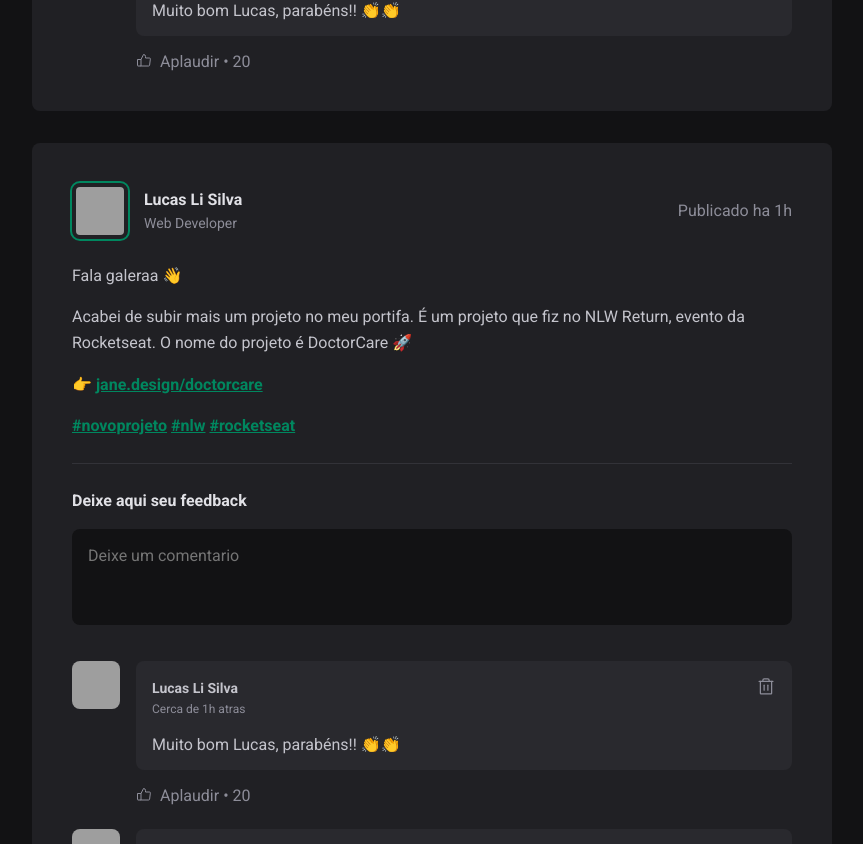
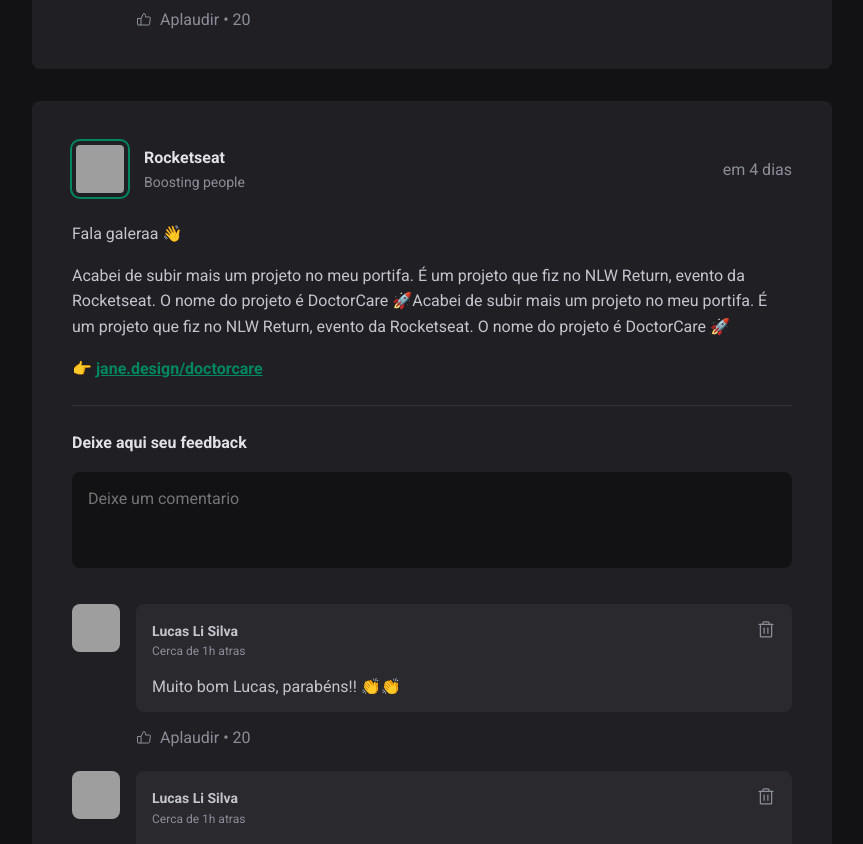
Before and after one commit to luldsilva/fundamentals-reactjs, a React (Vite) app: page / in a window 1280 px wide. Shown: the part 791-1635 px from the top of the page, without its empty margins (352-1215 px from the left). Built offline with nearby package versions, Linux system fonts and the light colour scheme; grey boxes are pictures that could not be loaded.

Commit message:
Refactored post component

```diff
--- a/package.json
+++ b/package.json
@@ -8,6 +8,7 @@
     "preview": "vite preview"
   },
   "dependencies": {
+    "date-fns": "^2.28.0",
     "phosphor-react": "^1.4.1",
     "react": "^18.0.0",
     "react-dom": "^18.0.0"
--- a/src/App.jsx
+++ b/src/App.jsx
@@ -4,6 +4,45 @@
 
 import styles from "./App.module.css";
 import "./global.css";
+
+const posts = [
+  {
+    id: 1,
+    author: {
+      avatarUrl: "https://github.com/luldsilva.png",
+      name: "Lucas Li Silva",
+      role: "Web Developer",
+    },
+    content: [
+      { type: "paragraph", content: "Fala galeraa 👋" },
+      {
+        type: "paragraph",
+        content:
+          "Acabei de subir mais um projeto no meu portifa. É um projeto que fiz no NLW Return, evento da Rocketseat. O nome do projeto é DoctorCare 🚀",
+      },
+      { type: "link", content: "jane.design/doctorcare" },
+    ],
+    publishedAt: new Date("2022-07-11"),
+  },
+  {
+    id: 2,
+    author: {
+      avatarUrl: "https://github.com/Rocketseat.png",
+      name: "Rocketseat",
+      role: "Boosting people",
+    },
+    content: [
+      { type: "paragraph", content: "Fala galeraa 👋" },
+      {
+        type: "paragraph",
+        content:
+          "Acabei de subir mais um projeto no meu portifa. É um projeto que fiz no NLW Return, evento da Rocketseat. O nome do projeto é DoctorCare 🚀Acabei de subir mais um projeto no meu portifa. É um projeto que fiz no NLW Return, evento da Rocketseat. O nome do projeto é DoctorCare 🚀",
+      },
+      { type: "link", content: "jane.design/doctorcare" },
+    ],
+    publishedAt: new Date("2022-07-10"),
+  },
+];
 
 function App() {
   return (
@@ -12,8 +51,15 @@
       <div className={styles.wrapper}>
         <Sidebar />
         <main>
-          <Post author="Lucas Silva" content="Conteudo de post para testes" />
-          <Post author="Lucas Silva" content="Conteudo de post para testes" />
+          {posts.map((post) => {
+            return (
+              <Post
+                author={post.author}
+                content={post.content}
+                publishedAt={post.publishedAt}
+              />
+            );
+          })}
         </main>
       </div>
     </div>
--- a/src/components/Post.jsx
+++ b/src/components/Post.jsx
@@ -1,39 +1,65 @@
+import { format, formatDistanceToNow } from "date-fns";
+import { ptBR } from "date-fns/locale";
+import { useState } from "react";
 import { Avatar } from "./Avatar";
 import { Comment } from "./Comment";
 import styles from "./Post.module.css";
 
-export function Post() {
+const comment = [1, 2, 3];
+
+export function Post(props) {
+  const [comment, setComment] = useState([1, 2]);
+  const publishedDateFormatted = format(
+    props.publishedAt,
+    "dd 'de' LLLL 'às' HH:mm'h'",
+    {
+      locale: ptBR,
+    }
+  );
+  const publishedDateRelativeToNow = formatDistanceToNow(props.publishedAt, {
+    locale: ptBR,
+    addSuffix: true,
+  });
+
+  function handleCreateNewComment() {
+    event.preventDefault();
+
+    setComment([...comment, comment.length + 1]);
+  }
+
   return (
     <article className={styles.post}>
       <header className={styles.mainHeader}>
         <div className={styles.author}>
-          <Avatar src="https://github.com/luldsilva.png" />
+          <Avatar src={props.author.avatarUrl} />
           <div className={styles.authorInfo}>
-            <strong>Lucas Li Silva</strong>
-            <span>Web Developer</span>
+            <strong>{props.author.name}</strong>
+            <span>{props.author.role}</span>
           </div>
         </div>
 
-        <time title="06 de Julho as 15:23" dateTime="2022-07-06 15:23:00">
-          Publicado ha 1h
+        <time
+          title={publishedDateFormatted}
+          dateTime={props.publishedAt.toISOString()}
+        >
+          {publishedDateRelativeToNow}
         </time>
       </header>
       <div className={styles.content}>
-        <p>Fala galeraa 👋</p>
-        <p>
-          Acabei de subir mais um projeto no meu portifa. É um projeto que fiz
-          no NLW Return, evento da Rocketseat. O nome do projeto é DoctorCare 🚀
-        </p>
-        <p>
-          👉 <a href="#">jane.design/doctorcare</a>
-        </p>
-        <p>
-          <a href="#">#novoprojeto</a> <a href="#">#nlw</a>{" "}
-          <a href="#">#rocketseat</a>{" "}
-        </p>
+        {props.content.map((line) => {
+          if (line.type === "paragraph") {
+            return <p>{line.content}</p>;
+          } else if (line.type === "link") {
+            return (
+              <p>
+                👉 <a href="#">{line.content}</a>
+              </p>
+            );
+          }
+        })}
       </div>
 
-      <form className={styles.commentForm}>
+      <form onSubmit={handleCreateNewComment} className={styles.commentForm}>
         <strong>Deixe aqui seu feedback</strong>
         <textarea placeholder="Deixe um comentario" />
         <footer>
@@ -42,8 +68,9 @@
       </form>
 
       <div className={styles.commentList}>
-        <Comment />
-        <Comment />
+        {comment.map((comment) => {
+          return <Comment />;
+        })}
       </div>
     </article>
   );
```
Also changed, not shown: 1 other file (tests, documents, lock files or other folders).
